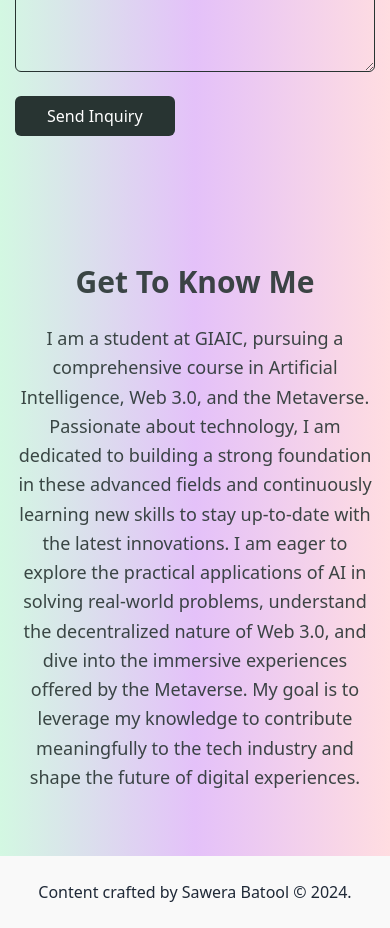
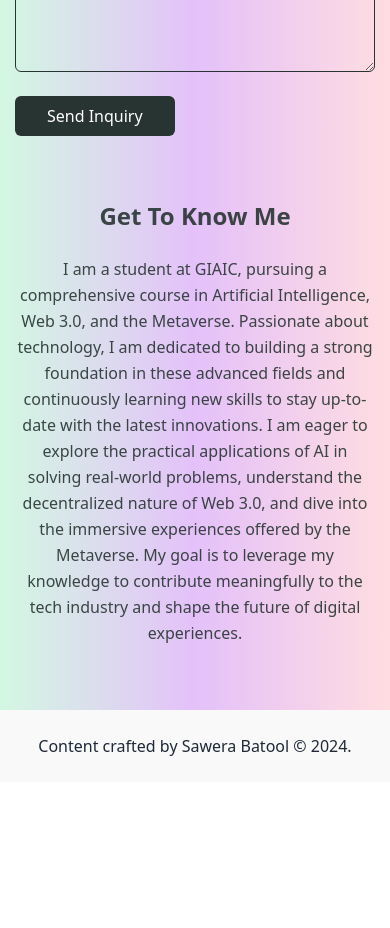
Before and after one commit to SaweraBatool/My-Portfolio-Site, a Next.js app: page / in a window 390 px wide. Shown: the part 3940-4868 px from the top of the page. After the commit the page ends 4722 px from the top, so only its background shows below. Built offline with nearby package versions, Linux system fonts and the light colour scheme.

Commit message:
Update About.tsx

```diff
--- a/src/components/About.tsx
+++ b/src/components/About.tsx
@@ -2,11 +2,14 @@ import React from 'react';
 
 const About = () => {
   return (
-    <div id='about' className='container mx-auto pt-32 px-4'>
-      <h2 className='text-3xl md:text-4xl font-bold text-center mb-6'>
+    <div id="about" className="container mx-auto pt-16 sm:pt-24 md:pt-32 px-4">
+      <h2 className="text-2xl sm:text-3xl md:text-4xl font-bold text-center mb-6">
         Get To Know Me
       </h2>
-      <p className='text-[#283432E6] text-lg md:text-xl leading-relaxed text-center md:text-left' data-aos="flip-down">
+      <p
+        className="text-[#283432E6] text-base sm:text-lg md:text-xl leading-relaxed text-center md:text-left"
+        data-aos="flip-down"
+      >
         I am a student at GIAIC, pursuing a comprehensive course in Artificial Intelligence, Web 3.0, and the Metaverse.
         Passionate about technology, I am dedicated to building a strong foundation in these advanced fields and
         continuously learning new skills to stay up-to-date with the latest innovations. I am eager to explore
```
